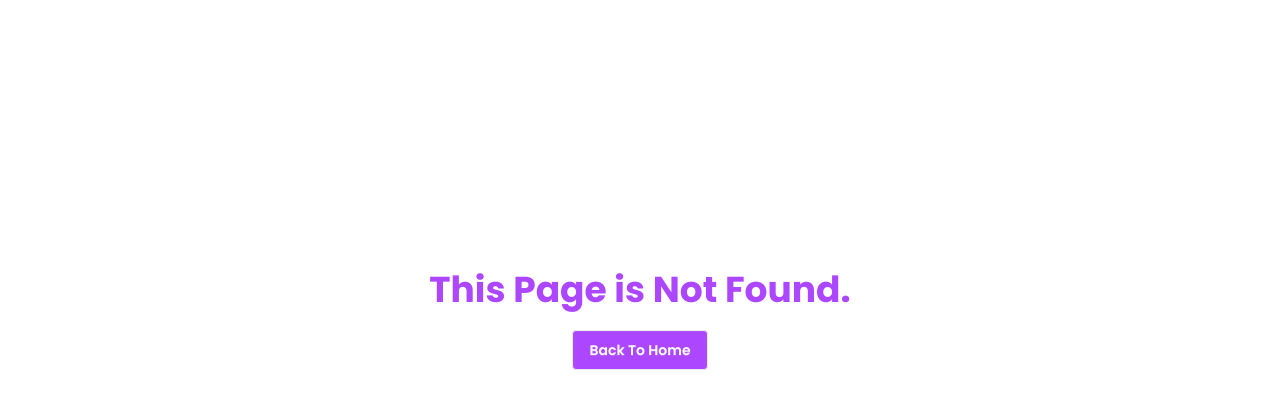
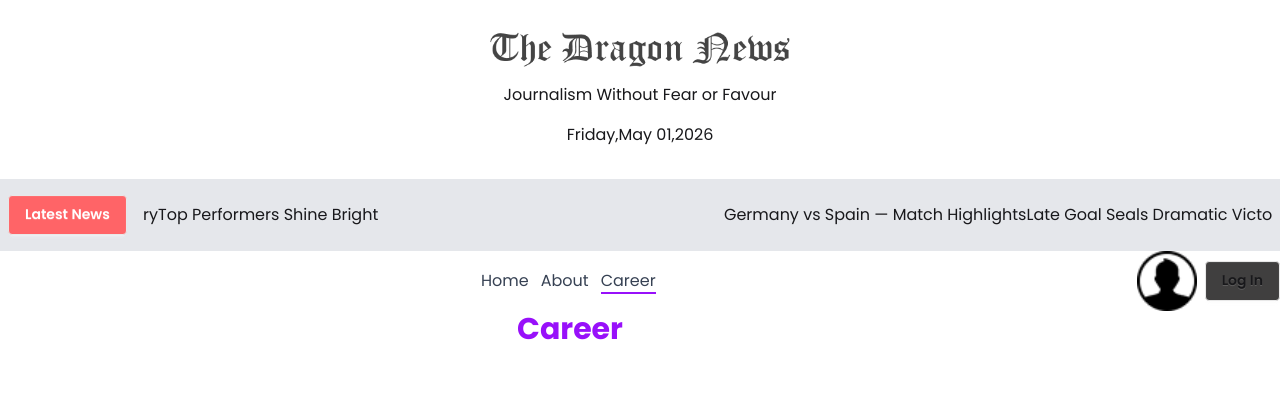
Before and after one commit to erpranto55/Dragon_News, a Next.js app: page /career in a window 1280 px wide. Before the commit this address had no page. Shown: the top 408 px of the page. Built offline with nearby package versions, Linux system fonts and the light colour scheme.

Commit message:
Navbar Implemented Perfectly

```diff
--- /dev/null
+++ b/src/app/(main)/about-us/page.jsx
@@ -0,0 +1,11 @@
+import React from 'react';
+
+const AboutUsPage = () => {
+    return (
+        <div className=' container mx-auto'>
+            <h3 className='font-bold text-3xl text-purple-600 items-center flex justify-center pr-35'>About us</h3>
+        </div>
+    );
+};
+
+export default AboutUsPage;
--- /dev/null
+++ b/src/app/(main)/career/page.jsx
@@ -0,0 +1,12 @@
+import React from 'react';
+
+const CareerPage = () => {
+    return (
+        <div className=' container mx-auto'>
+            <h3 className='font-bold text-3xl text-purple-600 items-center flex justify-center pr-35'>
+                Career</h3>
+        </div>
+    );
+};
+
+export default CareerPage;
--- /dev/null
+++ b/src/components/shared/NavLink.jsx
@@ -0,0 +1,16 @@
+"use client"
+import Link from 'next/link';
+import { usePathname } from 'next/navigation';
+import React from 'react';
+
+const NavLink = ({ href, children }) => {
+    const pathName = usePathname();
+
+    const isActive = href === pathName;
+
+    return (
+        <Link href={href} className={`${isActive ? "border-b-2 border-b-purple-600" : ""}`}>{children}</Link>
+    );
+};
+
+export default NavLink;
--- a/src/components/shared/Navbar.jsx
+++ b/src/components/shared/Navbar.jsx
@@ -1,9 +1,31 @@
+import Image from 'next/image';
+import Link from 'next/link';
 import React from 'react';
+import userAvatar from '@/asset/user.png'
+import NavLink from './NavLink';
 
 const Navbar = () => {
     return (
-        <div>
-            Navbar
+        <div className='container mx-auto flex justify-between'>
+            <div></div>
+            <ul className='flex justify-between items-center space-x-3 text-gray-700'>
+                <li>
+                    <NavLink href={'/'}>Home</NavLink>
+                </li>
+                <li>
+                    <NavLink href={'/about-us'}>About</NavLink>
+                </li>
+                <li>
+                    <NavLink href={'/career'}>Career</NavLink>
+                </li>
+            </ul>
+
+            <div className='flex items-center gap-2'>
+                <Image src={userAvatar} alt='User Avatar' width={60} height={60} />
+                <button className='btn bg-[#403F3F]'>
+                    <Link href={"/login"}>Log In</Link >
+                </button>
+            </div>
         </div>
     );
 };
```
